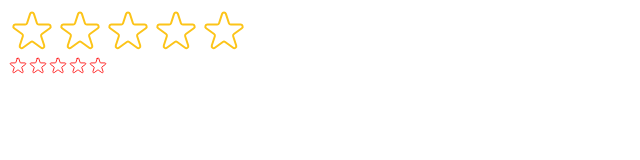
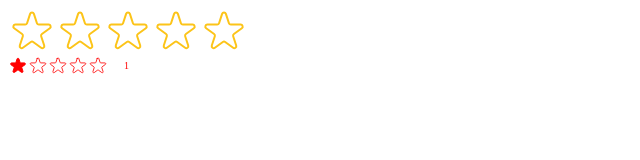
Before and after one commit to Heechem/usePopcorn, a React (Create React App) app: page / in a window 1280 px wide. Shown: the top 160 px of the page, without its empty margins (0-640 px from the left). Built offline with nearby package versions, Linux system fonts and the light colour scheme.

Commit message:
Add more props

```diff
--- a/src/StarRating.jsx
+++ b/src/StarRating.jsx
@@ -10,8 +10,14 @@
   display: "flex",
 };
 
-const StarRating = ({ maxRating = 5, color = "#fcc419", size = 48 }) => {
-  const [rating, setRating] = useState(0);
+const StarRating = ({
+  maxRating = 5,
+  color = "#fcc419",
+  size = 48,
+  messages = [],
+  defaultRating = 0,
+}) => {
+  const [rating, setRating] = useState(defaultRating);
   const [tempRating, setTempRating] = useState(0);
 
   const textStyle = {
@@ -36,7 +42,11 @@
           />
         ))}{" "}
       </div>
-      <p style={textStyle}>{tempRating || rating || ""}</p>
+      <p style={textStyle}>
+        {messages.length === maxRating
+          ? messages[tempRating ? tempRating - 1 : rating - 1]
+          : tempRating || rating || ""}
+      </p>
     </div>
   );
 };
--- a/src/index.js
+++ b/src/index.js
@@ -8,10 +8,14 @@
 root.render(
   <React.StrictMode>
     {/* <App /> */}
-    <StarRating maxRating={5} />
+    <StarRating
+      maxRating={5}
+      messages={["Terrible", "Bad", "Okay", "Good", "Amazing"]}
+    />
     <StarRating
       size={20}
       color="red"
+      defaultRating={1}
     />
   </React.StrictMode>
 );
```
